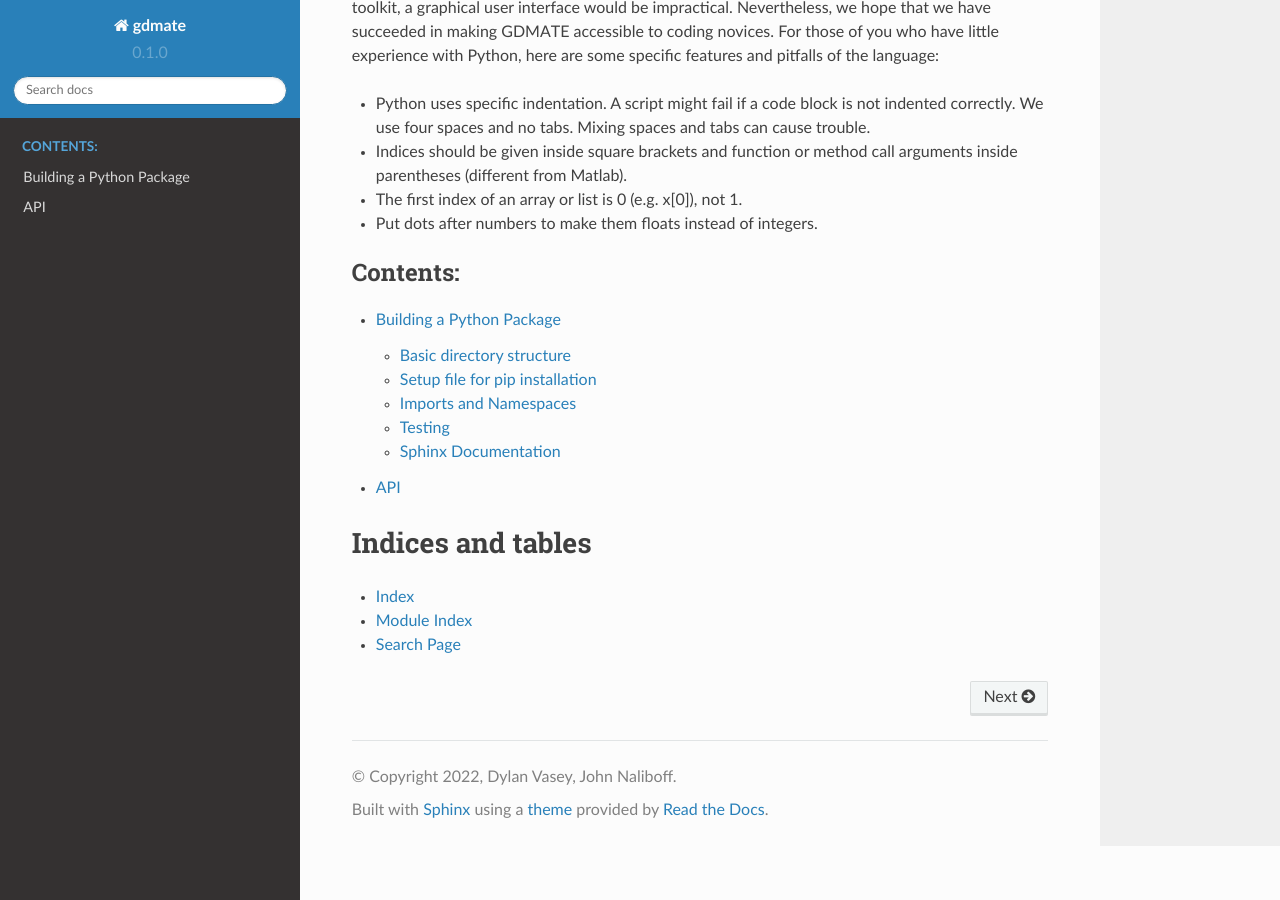
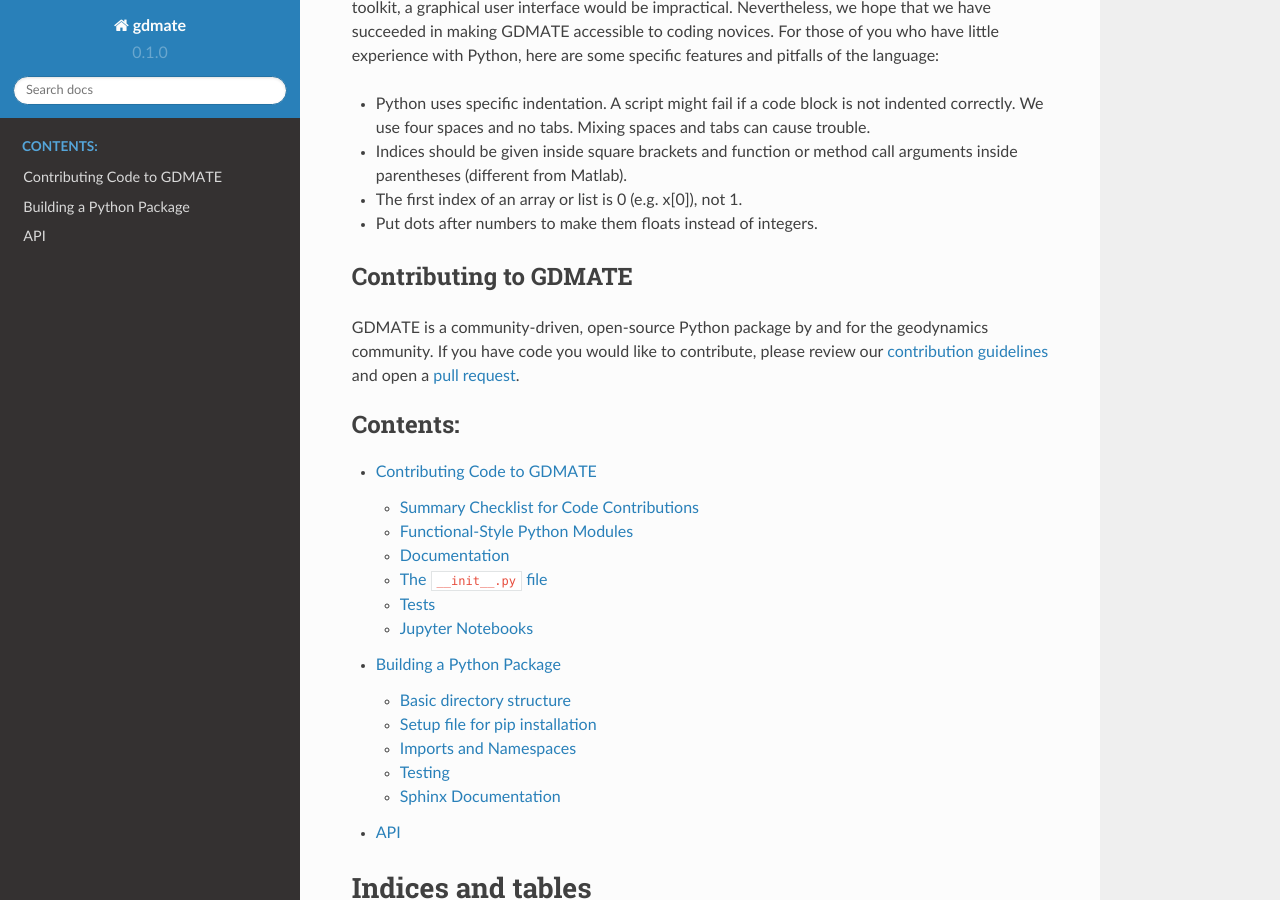
Before and after one commit to ptrscll/gdmate, a Sphinx documentation site: the page built from docs/index.rst, in a window 1280 px wide and 900 px high, scrolled down 1400 px. Built offline with Sphinx 7.4.7 and the Read the Docs theme 2.0.0, drawn with Linux system fonts in a browser that asks for light colours; pages that are not in the unit, such as notebooks, are missing from menus; the version number is read from the project's files by our own code; some of the changed lines change nothing that is shown.

Commit message:
Added code contribution document
Finished the contributing document

Updated README and docs with contributing document

Changed reference to contributing.md

Moved contributing into docs folder

````diff
--- a/README.md
+++ b/README.md
@@ -51,3 +51,6 @@
 * Indices should be given inside square brackets and function or method call arguments inside parentheses (different from Matlab).
 * The first index of an array or list is 0 (e.g. x[0]), not 1.
 * Put dots after numbers to make them floats instead of integers.
+
+## Contributing to GDMATE
+GDMATE is a community-driven, open-source Python package by and for the geodynamics community. If you have code you would like to contribute, please review our [contribution guidelines](https://github.com/gdmate/gdmate/docs/CONTRIBUTING.md) and open a [pull request](https://docs.github.com/en/pull-requests).
--- /dev/null
+++ b/docs/CONTRIBUTING.md
@@ -0,0 +1,77 @@
+# Contributing Code to GDMATE #
+The underlying goal of GDMATE is to enable highly transparent, community-drive code development within as structure that keeps the code organized, accessible, and useable. With that in mind, we welcome all contributions and ask that code abide by the following guidelines. Please contact one of the maintainers if you have questions about how to organize, document, and test your code for inclusion in the package. These guidelines will be used in assessing all pull requests for new code.
+
+## Summary Checklist for Code Contributions ##
+* Code written as functions in modules within subpackages.
+    - `def` statements in `.py` files
+* Documentation in docstring, comments, and Sphinx documentation.
+    - docstring enclosed in 2 sets of `"""` after each `def` statement
+    - comments preceded by `#` before lines of code
+    - modules added to `docs/api.rst`
+*  For new modules, `import` statement added to `gdmate/__init__.py`.
+* Test function for each function added to corresponding test module in `tests`
+* Example code usage added and annotated in Jupyter Notebook under `notebooks`.
+
+
+## Functional-Style Python Modules ##
+Code contributions should be organized into Python _functions_ (which start with a `def` statement) organized into _modules_ (`.py` files). Each module should be placed within a _subpackage_, one of the first-order directories within the `gdmate` source code directory. Contributions may include adding functions to existing modules or creating new modules.
+
+## Documentation ##
+All new functions should contain a _docstring_, which appears in the code immediately following the `def` statement and is encased in two sets of three double quotation marks (`"""`). The docstring should contain a one-line description of the function, followed by a separate paragraph with any additional details and then a list of all parameters and returns. Below is an example docstring, and additional information can be found [here](https://peps.python.org/pep-0257/).
+```
+def function(A,B):
+    """
+    This is what the function does.
+
+    This is more information about what the function does.
+
+    Parameters:
+        A : type
+            This is what A is.
+        B : type
+            This is what B is.
+
+    Returns:
+        X : type
+            This is what X is.
+    """
+```
+To add the information from the docstring to the Sphinx documentation for GDMATE, the module in which the function appears must appear in the file `docs/api.rst`. If you are adding functions to an existing module, this should be handled automatically. However, new modules will need to be added as a line to this file:
+
+```
+.. autosummary::
+    :toctree: generated
+
+    gdmate.module1
+    gdmate.module2
+```
+
+Additionally, lines of code where the functionality of the code is not immediately apparent should be preceded by _comments_ describing what the code does. Comments are preceded by the `#` symbol:
+```
+# This converts the file to a mesh object.
+mesh = pv.read(file)
+```
+## The `__init__.py` file ##
+The current structure of GDMATE is such that users should be able to call each module after executing `import gdmate`. For this to work, an import statement for each new module needs to appear in the `__init__.py` file in the main `gdmate` source code directory, using the following format:
+```
+from gdmate.subpackage import module1
+from gdmate.subpackage import module2
+```
+This will allow functions within the module to be called in the following way within a script:
+```
+import gdmate as gd
+
+gd.module1.function()
+```
+
+## Tests ##
+Every function within a module needs a corresponding test to ensure that it is operating as intended when changes are made to the code and across Python versions. Each module should have a `.py` file in the `tests` directory with the name after the format `test_module1.py`. Within the file, a test function needs to be defined for each function in the module. The test function should call the function and check that the output is as intended using `assert` statements:
+```
+from gdmate.subpackage import module1
+
+def test_function():
+    output = module1.function(input)
+    assert output == correct_answer
+```
+## Jupyter Notebooks ##
+It is also important that the functionality of each module be documented in a Jupyter Notebook so users can quickly see examples of how to use GDMATE. Notebooks do not necessarily need to be organized exactly according to the subpackage/module/function hierarchy, but all new code should have corresponding annotated content in a new or existing Jupyter Notebook (in the `notebooks` directory) that demonstrates the key features.
--- a/docs/index.rst
+++ b/docs/index.rst
@@ -10,6 +10,7 @@
    :maxdepth: 2
    :caption: Contents:
 
+   CONTRIBUTING
    guides/python_package
    notebooks/helloworld
    notebooks/visualization
````
